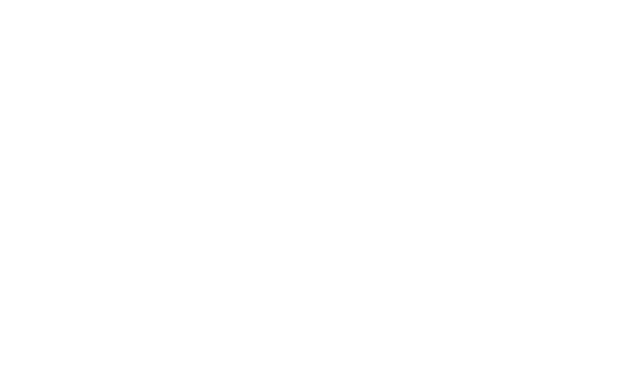
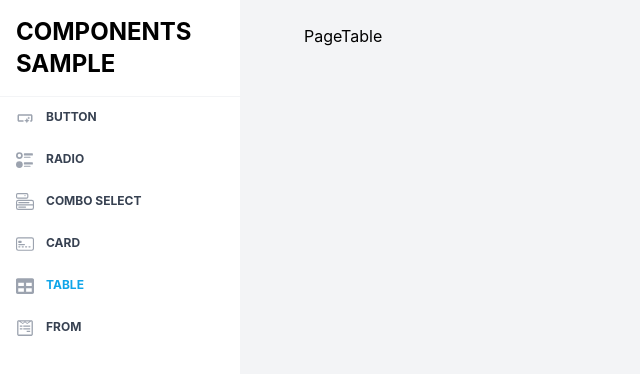
Before and after one commit to ellesis/tailwind-react, a React (Create React App) app: page /components/table in a window 1280 px wide. Before the commit this address had no page. Shown: the top 374 px of the page, without its empty margins (0-640 px from the left). Built offline with nearby package versions, Linux system fonts and the light colour scheme.

Commit message:
Make component sample layout and menu

```diff
--- a/src/App.js
+++ b/src/App.js
@@ -27,7 +27,7 @@
       <Route path="/echart" element={<PageChart />} />
       <Route path="/about" element={<About />} />
       <Route path="/contact" element={<Contact />} />
-      <Route path="/components" element={<Components />} />
+      <Route path="/components/*" element={<Components />} />
       <Route path="/egg" element={<PageEgg />} />
       <Route path="/food" element={<Food />} />
       <Route path="/main" element={<PageMain />} />
--- a/src/data/components-menu.js
+++ b/src/data/components-menu.js
@@ -5,32 +5,32 @@
 export const menuItems = [
   {
     title: 'Button',
-    href: '/button',
+    href: 'button',
     iconTag: <MdSmartButton />
   },
   {
-    title: 'Radio Button',
-    href: '/radio',
+    title: 'Radio',
+    href: 'radio',
     iconTag: <BsUiRadios />
   },
   {
     title: 'Combo Select',
-    href: '/combo',
+    href: 'combo',
     iconTag: <BsMenuButton />
   },
   {
     title: 'Card',
-    href: '/card',
+    href: 'card',
     iconTag: <BsCreditCard2Front />
   },
   {
     title: 'Table',
-    href: '/table',
+    href: 'table',
     iconTag: <FaTable />
   },
   {
     title: 'From',
-    href: '/from',
+    href: 'form',
     iconTag: <FaWpforms />
   }
 ]
--- a/src/layouts/LayoutComponents.js
+++ b/src/layouts/LayoutComponents.js
@@ -1,7 +1,16 @@
 import React from 'react'
+import { Routes, Route } from 'react-router-dom'
 
 import SideMenuGray from '../components/sidebars/SideMenuGray'
 import { menuItems } from '../data/components-menu'
+
+// views
+import PageButton from '../pages/components/button'
+import PageCard from '../pages/components/card'
+import PageCombo from '../pages/components/combo'
+import PageForm from '../pages/components/form'
+import PageRadio from '../pages/components/radio'
+import PageTable from '../pages/components/table'
 
 export default function LayoutComponents({ children }) {
   return (
@@ -17,7 +26,18 @@
 
           <SideMenuGray menuItems={menuItems} />
         </aside>
-        <main className="h-screen  flex-1 px-16 py-6 bg-gray-100">{children}</main>
+        <main className="h-screen  flex-1 px-16 py-6 bg-gray-100">
+          <Routes>
+            <Route path="button" element={<PageButton />} />
+            <Route path="card" element={<PageCard />} />
+            <Route path="combo" element={<PageCombo />} />
+            <Route path="form" element={<PageForm />} />
+            <Route path="radio" element={<PageRadio />} />
+            <Route path="table" element={<PageTable />} />
+
+            <Route path="/" element={<PageButton />} />
+          </Routes>
+        </main>
       </div>
     </div>
   )
--- /dev/null
+++ b/src/pages/components/button.js
@@ -0,0 +1,5 @@
+import React from 'react'
+
+export default function PageButton() {
+  return <div>PageButton</div>
+}
--- /dev/null
+++ b/src/pages/components/card.js
@@ -0,0 +1,5 @@
+import React from 'react'
+
+export default function PageCard() {
+  return <div>PageCard</div>
+}
--- /dev/null
+++ b/src/pages/components/combo.js
@@ -0,0 +1,5 @@
+import React from 'react'
+
+export default function PageCombo() {
+  return <div>PageCombo</div>
+}
--- /dev/null
+++ b/src/pages/components/form.js
@@ -0,0 +1,5 @@
+import React from 'react'
+
+export default function PageForm() {
+  return <div>PageForm</div>
+}
--- /dev/null
+++ b/src/pages/components/radio.js
@@ -0,0 +1,5 @@
+import React from 'react'
+
+export default function PageRadio() {
+  return <div>PageRadio</div>
+}
--- a/src/pages/components/table.js
+++ b/src/pages/components/table.js
@@ -1,13 +1,5 @@
-import React, { Component } from 'react'
+import React from 'react'
 
-import BetterLayout from '../layouts/LayoutOrange'
-
-export default class PageTable extends Component {
-  render() {
-    return (
-      <LayoutOrange>
-        <div>PageTable</div>
-      </LayoutOrange>
-    )
-  }
+export default function PageTable() {
+  return <div>PageTable</div>
 }
```
